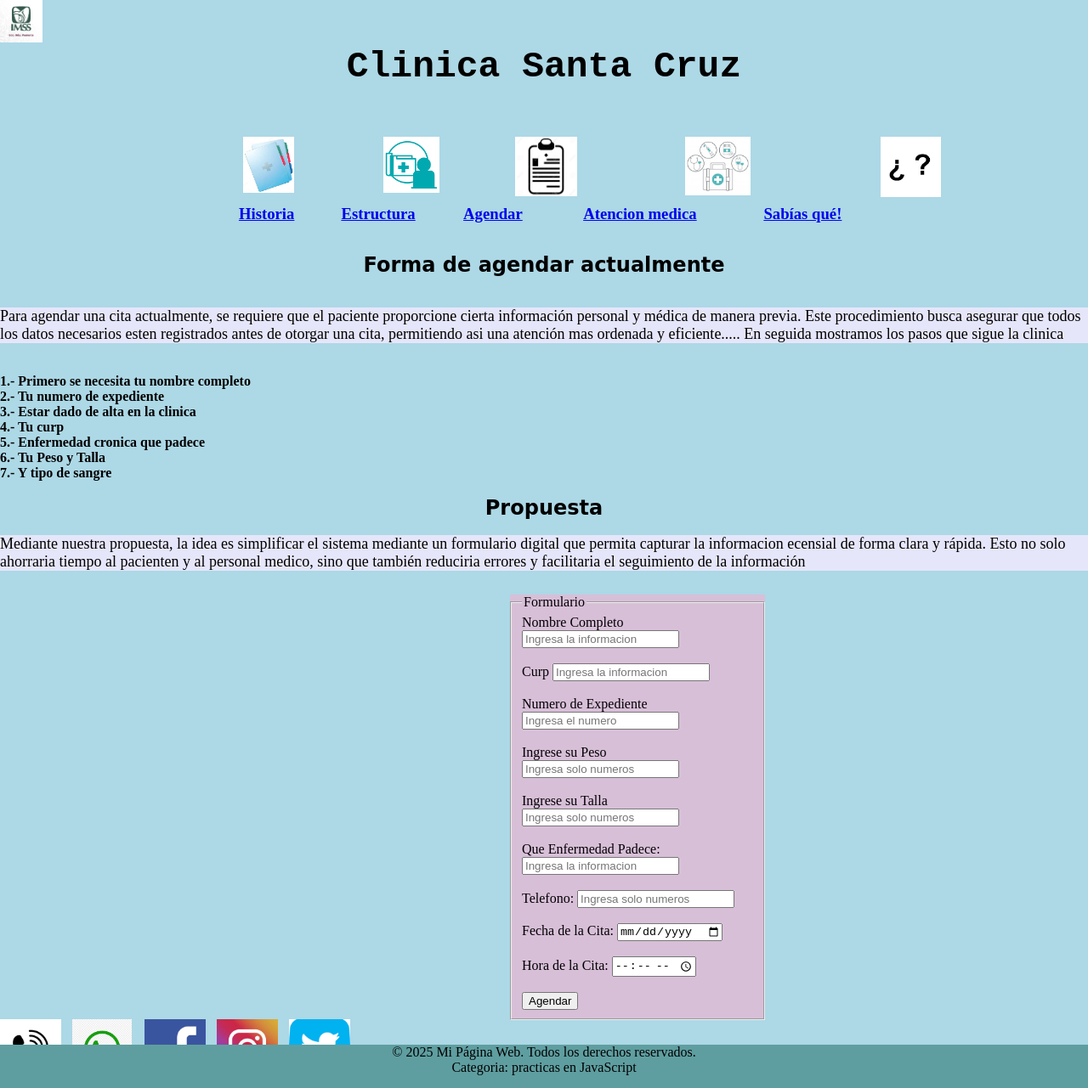
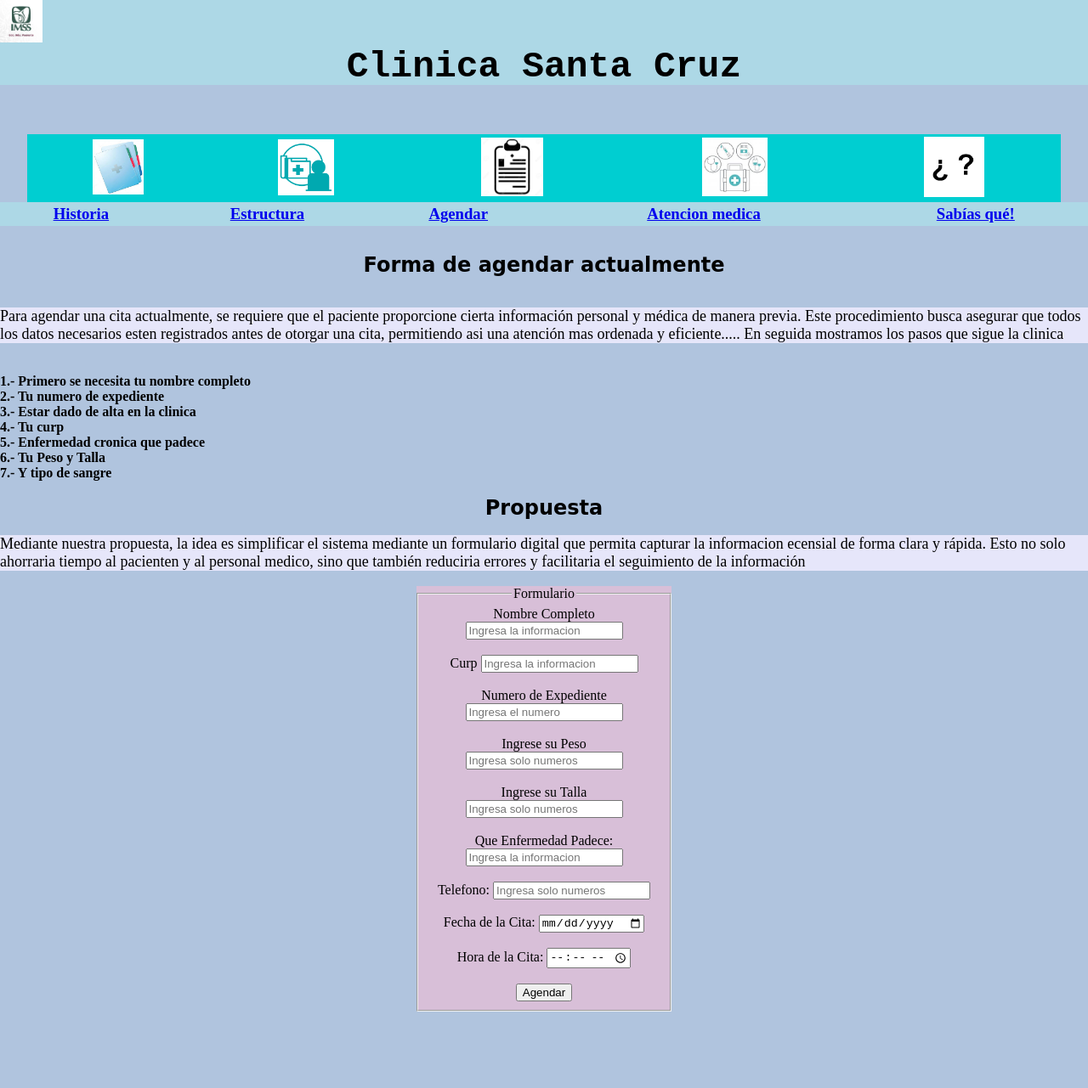
Before and after one commit to Bela-RC/CitasM, a plain HTML site: page agendar.html in a window 1280 px wide. Shown: the top 1281 px of the page at 85% size. Drawn offline with Linux system fonts and the light colour scheme.

Commit message:
Update estilos.CSS

```diff
--- a/CSS/estilos.CSS
+++ b/CSS/estilos.CSS
@@ -2,9 +2,9 @@
     margin:0;
    }
 
-  body {
-  background-color: lightblue;
-}
+   body {
+    background-color:LIGHTSTEELBLUE;
+   }
    header {
     background-color:lightblue;
     width:100%;
@@ -15,26 +15,28 @@
     margin:auto;
     margin-left:auto;
     margin-right:auto;
-    width:60%;
+    width:95%;
     top:1px;
     position:relative;
     text-align:center;
+    background-color:darkturquoise;
      }
 .tabla2{
     background-color:lightblue;
     margin:auto;
     margin-left:auto;
     margin-right:auto;
-    width:60%;
-    top:75px;
+    width:100%;
     position:relative;
     text-align: center;
      }
 .tabla3{
     margin:auto;
-    left: 1150px;
-    width:25%;
-    top:45px;
+    margin-left:auto;
+    margin-right:auto;
+    width:80%;
+    left:100px;
+    text-align:center;
     position:absolute;
      }
      .tabla4{
@@ -46,70 +48,72 @@
     border:3px;
     background-color:lavender;
      }
+     .tabla5{
+    background-color:lightblue;
+    margin:auto;
+    margin-left:auto;
+    margin-right:auto;
+    width:20%;
+    position:relative;
+    text-align: center;
+     }
    .img1{
        position: absolute;
        width:50px;
        top:0px;
        left:0px;
-  }
- .img2{
-       position: absolute;
+  } .img2{
+       position:relative;
        width:60px;
-       left:30px;
    }
  .img3{
-       position: absolute;
+       position:relative;
        width:66px;
-       left:195px;
    }
  .img4{
-       position: absolute;
+       position:relative;
        width:73px;
-       left:350px;
    }
  .img5{
-       position: absolute;
+       position:relative;
      width:77px;
-      left:550px;
 }
 .img6{
-       position: absolute;
+        position:relative;
        width:71px;
-     left:780px;
    }
 .img7{
-       position: absolute;
-       width:350px;
-    top:300px;
-       right:30px;
+       position:sticky;
+       width:400px;
+       right:0px;
    }
    .img8{
     position: absolute;
     width:72px;
-    top:1200px;
+    left: 0px;
 }
 .img9{
     position: absolute;
     width:70px;
-    top:1200px;
+
     left:85px;
 }
 .img10{
     position: absolute;
     width:72px;
-    top:1200px;
+
     left:170px;
 }
 .img11{
     position: absolute;
     width:72px;
-    top:1200px;
+
     left:255px;
 }
 .img12{
     position: absolute;
     width:72px;
-    top:1200px;
+
     left:340px;
 }
 .img13{
@@ -131,10 +135,11 @@
     left:310px;
 }
 .formulario{
-    position: absolute;
+    position:static;
+    margin-left:auto;
+    margin-right:auto;
+    text-align: center;
     width:300px;
-    top:700px;
-    left:600px;
     background-color:thistle;
 }
    h1{
```
